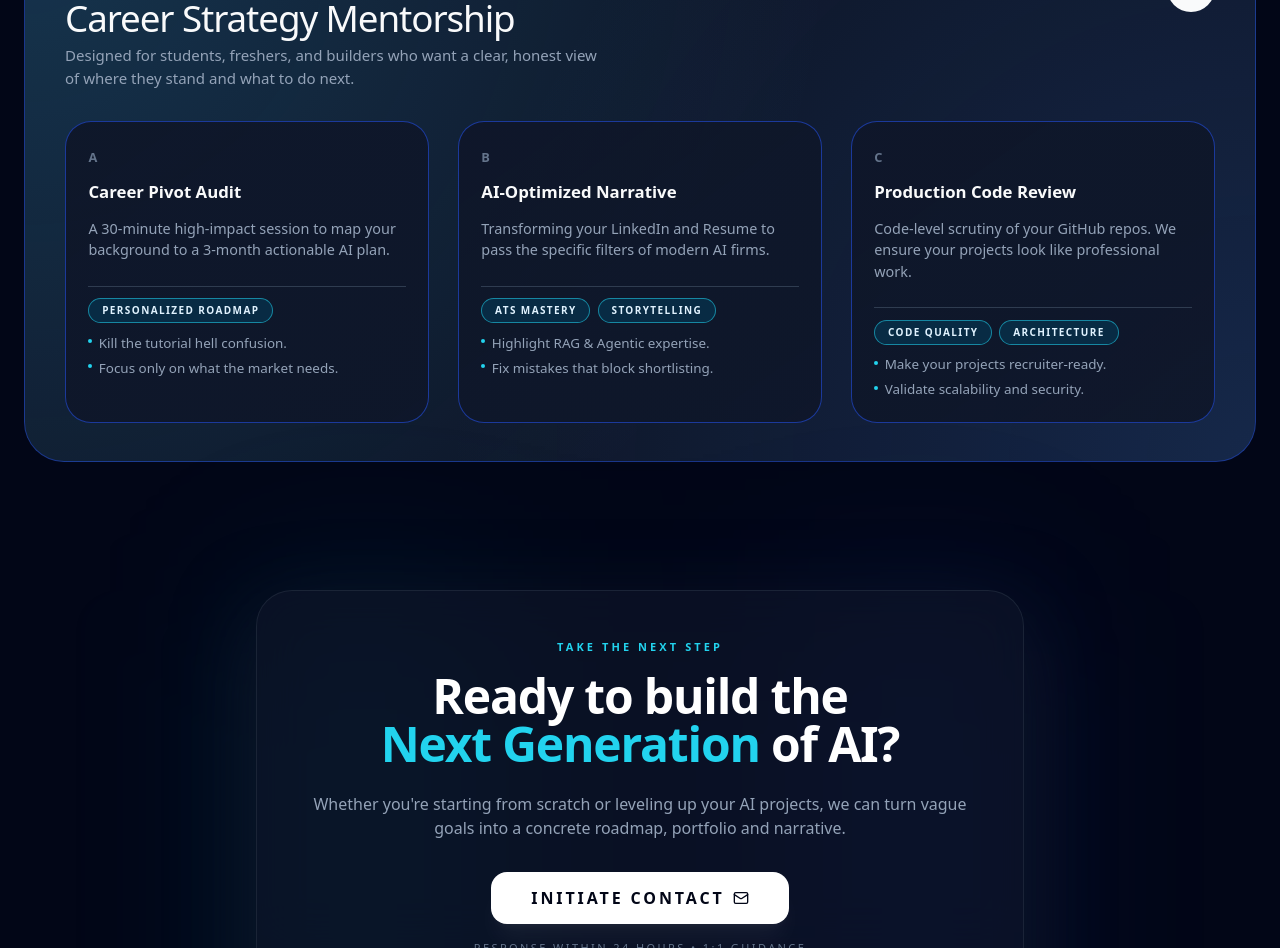
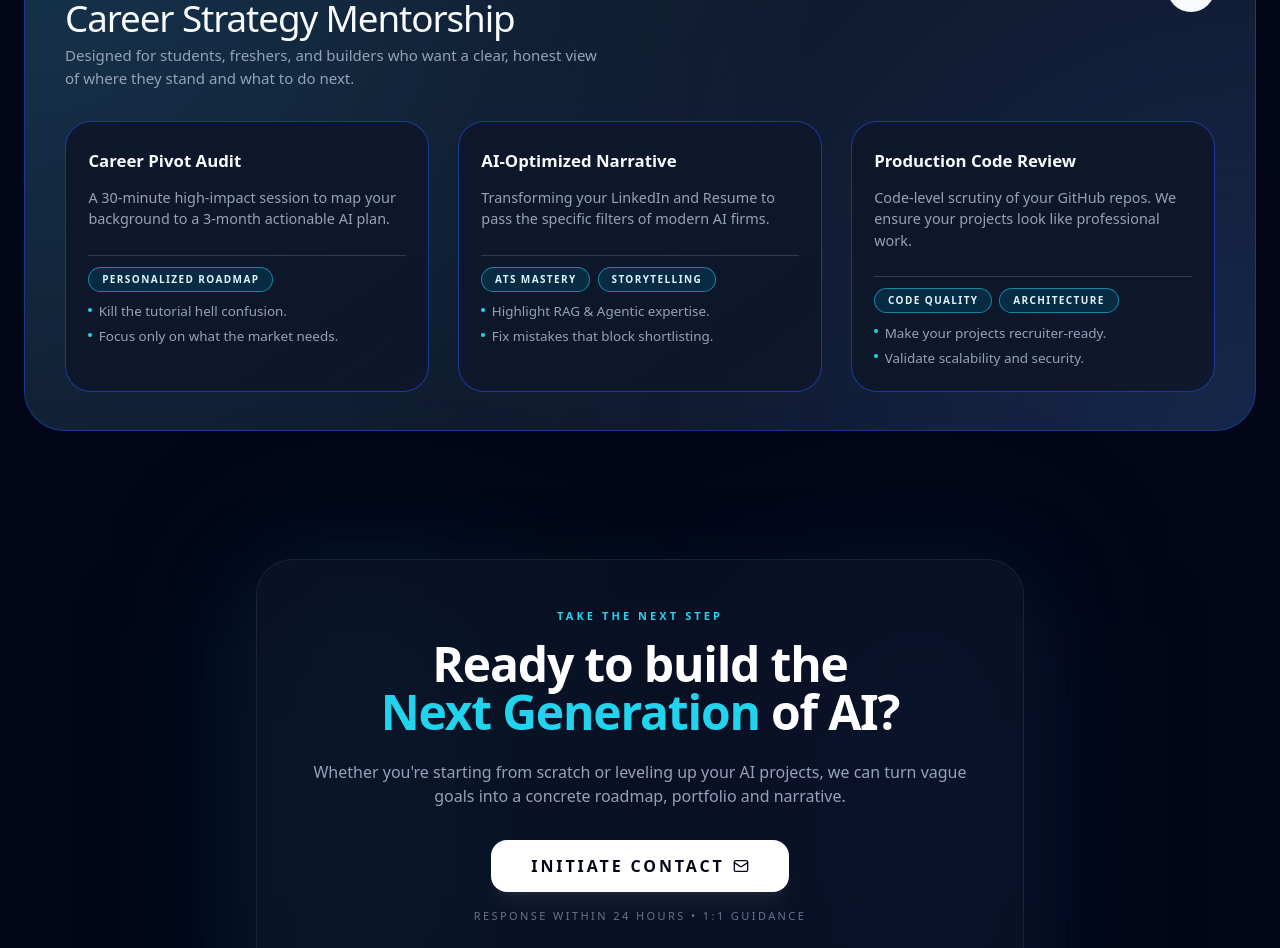
Before and after one commit to RzLetsCode/portfolio, a Next.js app: page /portfolio/ in a window 1280 px wide. Shown: the part 3540-4488 px from the top of the page. Built offline with nearby package versions, Linux system fonts and the light colour scheme.

Commit message:
Remove step numbers from mentorship steps
Removed step numbers from mentorship steps for cleaner presentation.

```diff
--- a/components/Mentorship.tsx
+++ b/components/Mentorship.tsx
@@ -7,21 +7,18 @@ import { ChevronRight } from 'lucide-react';
 
 const mentorshipSteps = [
   {
-    num: 'A',
     title: 'Career Pivot Audit',
     desc: 'A 30-minute high-impact session to map your background to a 3-month actionable AI plan.',
     tools: ['Personalized Roadmap'],
     bullets: ['Kill the tutorial hell confusion.', 'Focus only on what the market needs.'],
   },
   {
-    num: 'B',
     title: 'AI-Optimized Narrative',
     desc: 'Transforming your LinkedIn and Resume to pass the specific filters of modern AI firms.',
     tools: ['ATS Mastery', 'Storytelling'],
     bullets: ['Highlight RAG & Agentic expertise.', 'Fix mistakes that block shortlisting.'],
   },
   {
-    num: 'C',
     title: 'Production Code Review',
     desc: 'Code-level scrutiny of your GitHub repos. We ensure your projects look like professional work.',
     tools: ['Code Quality', 'Architecture'],
@@ -57,8 +54,7 @@ export default function MentorshipSection() {
         <div className={`${styles.body} ${open ? styles.bodyOpen : ''}`}>
           <div className={styles.grid}>
             {mentorshipSteps.map((step) => (
-              <article key={step.num} className={styles.card}>
-                <div className={styles.cardNumber}>{step.num}</div>
+              <article key={step.title} className={styles.card}>
                 <h4 className={styles.cardTitle}>{step.title}</h4>
                 <p className={styles.cardDesc}>{step.desc}</p>
                 <div className={styles.cardFooter}>
```
